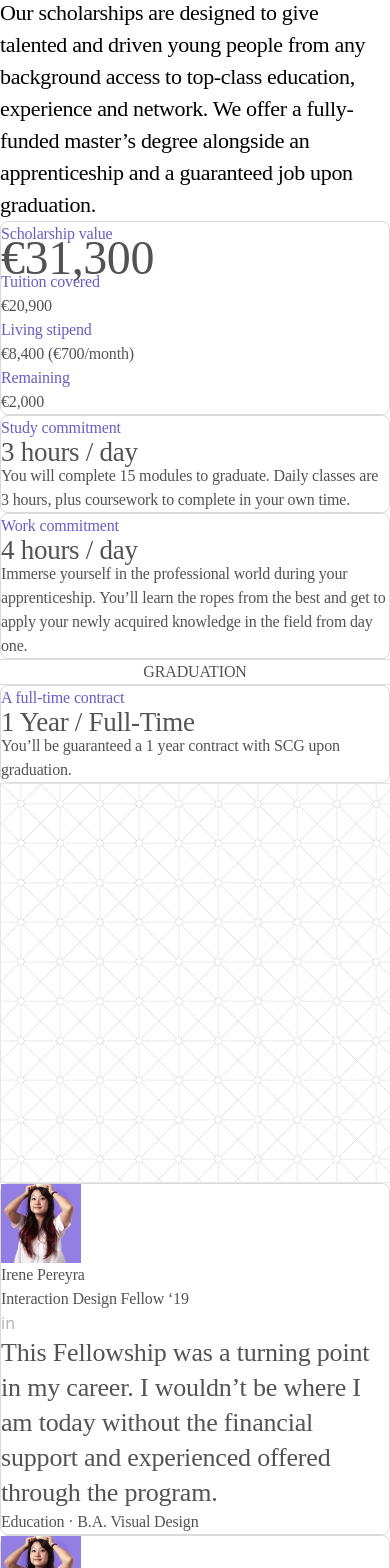
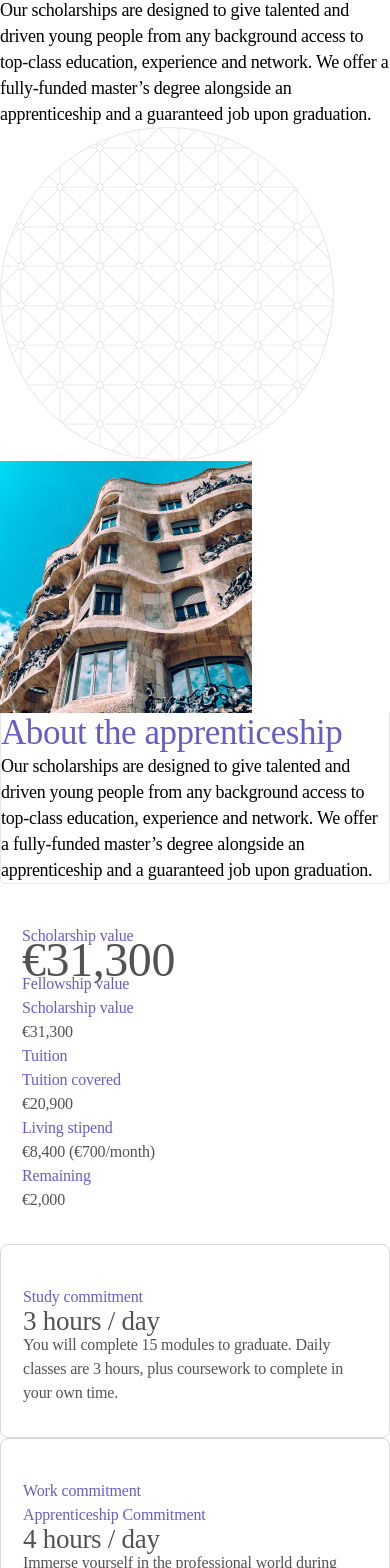
Before and after one commit to freddysae0/harbour-space, a Vue app: page / in a window 390 px wide. Shown: the part 2220-3788 px from the top of the page. Built offline with nearby package versions, Linux system fonts and the light colour scheme.

Commit message:
Making it a responsive component

```diff
--- a/src/sections/AboutSection.vue
+++ b/src/sections/AboutSection.vue
@@ -1,6 +1,9 @@
 <template>
   <section id="about" class="flex flex-col gap-[72px]">
-    <div id="about-description" class="flex justify-center gap-[119px]">
+    <div
+      id="about-description"
+      class="hidden lg:flex justify-center gap-[119px] px-[20px] sm:px-[30px] lg:px-[80px]"
+    >
       <div class="avatar w-fit flex justify-center">
         <div class="background-decoration">
           <img
@@ -21,40 +24,91 @@
         </p>
       </div>
     </div>
+    <!--
+      Mobile version
+     -->
+    <div
+      id="about-description"
+      class="relative lg:hidden w-full h-[401px] bg-primary flex justify-center"
+    >
+      <div class="background-decoration-mobile absolute"></div>
+      <div class="absolute -top-[126px] rounded-full overflow-hidden">
+        <img
+          class="w-[252px] h-[252px]"
+          :src="BuildingImg"
+          alt="One of our buildings"
+        />
+      </div>
+      <div
+        class="about-card bg-white w-[334px] -mt-[12px] pt-[179px] pb-[56px] px-[22px] flex flex-col gap-[32px]"
+      >
+        <h1 class="about-title-section">About the apprenticeship</h1>
+        <p class="about-text">
+          Our scholarships are designed to give talented and driven young people
+          from any background access to top-class education, experience and
+          network. We offer a fully-funded master’s degree alongside an
+          apprenticeship and a guaranteed job upon graduation.
+        </p>
+      </div>
+    </div>
 
-    <div id="about-cards" class="flex justify-center gap-10">
-      <div id="scholarship-value-card" class="card w-80 p-[40px] h-fit">
+    <div
+      id="about-cards"
+      class="flex flex-col mt-[88px] lg:mt-0 lg:flex-row items-center justify-center gap-10 px-[20px] sm:px-[30px] lg:px-[80px]"
+    >
+      <div
+        id="scholarship-value-card"
+        class="remove-border card padding w-80 p-[40px] h-fit -mb-[15px] lg:mb-0"
+      >
         <div>
-          <div class="flex flex-col gap-10 h-[279px] border-b-[1px]">
+          <div class="flex flex-col gap-10 h-[0px] lg:h-[279px] border-b">
             <h3 class="card-subtitle">Scholarship value</h3>
             <h1 class="final-price">€31,300</h1>
           </div>
         </div>
         <div class="h-[181px] flex flex-col justify-end">
           <div class="bg-white flex">
-            <div class="flex flex-col w-full gap-[23px]">
-              <div class="flex flex-col justify-center h-full min-h-[49px]">
-                <h3 class="card-subtitle">Tuition covered</h3>
-                <p class="card-text">€20,900</p>
+            <div class="flex flex-col w-full lg:w-[70%] gap-[23px]">
+              <div
+                class="flex lg:hidden flex-col justify-center h-full min-h-[49px]"
+              >
+                <h3 class="card-subtitle lg:hidden">Fellowship value</h3>
+                <h3 class="card-subtitle hidden lg:block">Scholarship value</h3>
+                <p class="card-text costs-text">€31,300</p>
               </div>
               <div class="flex flex-col justify-center h-full min-h-[49px]">
-                <h3 class="card-subtitle">Living stipend</h3>
-                <p class="card-text whitespace-nowrap">€8,400 (€700/month)</p>
+                <h3 class="card-subtitle lg:hidden">Tuition</h3>
+                <h3 class="card-subtitle hidden lg:block">Tuition covered</h3>
+                <p class="card-text costs-text">€20,900</p>
+              </div>
+              <div class="flex flex-col justify-center h-full min-h-[49px]">
+                <h3 class="capitalize lg:normal-case card-subtitle">
+                  Living stipend
+                </h3>
+                <p class="card-text costs-text">€8,400 (€700/month)</p>
               </div>
             </div>
-            <div class="flex flex-col w-full gap-[23px] ml-[8%]">
-              <div class="flex flex-col h-full min-h-[144px] pt-[6px]">
-                <h3 class="card-subtitle">Remaining</h3>
-                <p class="card-text">€2,000</p>
+            <div class="flex flex-col lg:w-[30%] w-full gap-[23px] ml-[8%]">
+              <div
+                class="flex flex-col h-full min-h-[144px] pt-[6px] justify-center lg:justify-normal"
+              >
+                <div>
+                  <h3 class="card-subtitle">Remaining</h3>
+                  <p class="costs-text card-text">€2,000</p>
+                </div>
               </div>
             </div>
           </div>
         </div>
       </div>
       <div class="w-fit h-fit flex flex-col gap-10">
-        <div class="flex gap-10">
-          <div class="card w-[320px] px-[24px] pt-[32px] flex flex-col gap-4">
-            <h3 class="card-title">Study commitment</h3>
+        <div class="flex flex-col lg:flex-row gap-10">
+          <div
+            class="card padding w-[320px] px-[24px] pb-[16px] pt-[32px] flex flex-col gap-4"
+          >
+            <h3 class="card-title capitalize lg:normal-case">
+              Study commitment
+            </h3>
             <p class="card-date">3 hours / day</p>
             <span class="card-line"></span>
             <p class="card-text">
@@ -63,9 +117,12 @@
             </p>
           </div>
           <div
-            class="card w-[320px] px-[24px] pt-[32px] pb-[16px] flex flex-col gap-4"
+            class="card padding w-[320px] px-[24px] pt-[32px] pb-[16px] flex flex-col gap-4"
           >
-            <h3 class="card-title">Work commitment</h3>
+            <h3 class="card-title hidden lg:block capitalize lg:normal-case">
+              Work commitment
+            </h3>
+            <h3 class="card-title lg:hidden">Apprenticeship Commitment</h3>
             <p class="card-date">4 hours / day</p>
             <span class="card-line"></span>
             <p class="card-text">
@@ -85,9 +142,11 @@
         <div>
           <div class="w-full">
             <div
-              class="card w-[680px] px-[24px] pt-[32px] pb-[16px] flex flex-col gap-4"
+              class="card padding w-[320px] lg:w-[680px] px-[24px] pt-[32px] pb-[16px] flex flex-col gap-4"
             >
-              <h3 class="card-title">A full-time contract</h3>
+              <h3 class="card-title capitalize lg:normal-case">
+                A full-time contract
+              </h3>
               <p class="card-date">1 Year / Full-Time</p>
               <span class="card-line"></span>
               <p class="card-text">
@@ -103,17 +162,44 @@
 
 <script>
 import YoungManImg from "@/assets/about/young-man.png";
+import BuildingImg from "@/assets/about/building.png";
 export default {
   name: "AboutSection",
   data: () => {
     return {
       YoungManImg,
+      BuildingImg,
     };
   },
 };
 </script>
 
 <style lang="scss" scoped>
+@import "@/variables";
+.padding {
+  @media (max-width: 1023px) {
+    padding-left: 22px;
+    padding-right: 22px;
+    padding-top: 40px;
+    padding-bottom: 32px;
+  }
+}
+
+.remove-border {
+  @media (max-width: 1023px) {
+    border: none;
+  }
+}
+.costs-text {
+  @media (max-width: 1023px) {
+    font-family: Apercu Pro;
+    font-size: 24px;
+    font-weight: 300;
+    line-height: 24px;
+    letter-spacing: -0.218px;
+    text-align: left;
+  }
+}
 .background-decoration {
   background-image: url("@/assets/hero/slab-background.png");
   background-size: 39.5px;
@@ -126,14 +212,50 @@
   align-items: center;
   border-radius: 70%;
 }
+.background-decoration-mobile {
+  background-image: url("@/assets/hero/slab-background.png");
+  background-size: 39.5px;
+  gap: 0px;
+  border: 1px solid #e6e6e6;
+  width: 334px;
+  height: 334px;
+  top: -167px;
+  z-index: -1;
+  justify-content: center;
+  align-items: center;
+  border-radius: 70%;
+}
+.about-title-section {
+  font-family: Apercu Pro;
+  font-size: 35px;
+  font-weight: 500;
+  line-height: 40px;
+  letter-spacing: -0.4375px;
+  text-align: left;
+  color: #685dc5;
+}
+.about-card {
+  background: #ffffff;
+  border-left: 1px solid #e6e6e6;
+  border-right: 1px solid #e6e6e6;
+  border-bottom: 1px solid #e6e6e6;
+  border-bottom-left-radius: 5px;
+  border-bottom-right-radius: 5px;
+  height: fit-content;
+}
+.about-text {
+  font-size: 18px;
+  font-weight: 300;
+  line-height: 26px;
+  letter-spacing: -0.27px;
+  text-align: left;
+  font-family: "Apercu Pro";
 
-.about-text {
-  font-family: "Apercu Pro";
-  font-size: 22px;
-  font-weight: 300;
-  line-height: 32px;
-  letter-spacing: -0.33px;
-  text-align: left;
+  @media (min-width: $lg) {
+    letter-spacing: -0.33px;
+    font-size: 22px;
+    line-height: 32px;
+  }
 }
 
 .card-title {
--- a/src/sections/TestimonialsSection.vue
+++ b/src/sections/TestimonialsSection.vue
@@ -13,20 +13,20 @@
       <div
         v-for="testimonial in testimonials"
         :key="testimonial.id"
-        class="testimonial-card card min-w-[800px] snap-center"
+        class="testimonial-card card min-w-[335px] lg:min-w-[800px] snap-center"
       >
         <div
-          class="h-[149px] pl-[41px] pr-[86px] flex justify-between items-center bg-white"
+          class="h-[149px] pl-[25px] lg:pl-[41px] pr-[29px] lg:pr-[86px] flex justify-between items-center bg-white"
         >
           <div class="w-fit flex items-center">
             <div
               id="testimonial-avatar-box"
-              class="flex items-center w-[80px] h-[80px] overflow-hidden rounded-full"
+              class="flex items-center w-[48px] h-[48px] lg:w-[80px] lg:h-[80px] overflow-hidden rounded-full"
               ref="avatarBox"
             >
               <img
                 id="testimonial-avatar"
-                class="rounded-full w-[80px] h-[80px]"
+                class="rounded-full w-[48px] h-[48px] lg:w-[80px] lg:h-[80px]"
                 :src="IreneAvatar"
                 ref="avatarImg"
                 alt="Testimonial avatar"
@@ -36,7 +36,10 @@
             <div class="h-full ml-[21px] flex flex-col justify-center">
               <div class="testimonial-name"><span>Irene Pereyra</span></div>
               <div class="testimonial-job -mt-[3px]">
-                <span> Interaction Design Fellow ‘19</span>
+                <span class="hidden lg:block">
+                  Interaction Design Fellow ‘19</span
+                >
+                <span class="lg:hidden"> Research Lead, SCG</span>
               </div>
             </div>
           </div>
@@ -66,17 +69,39 @@
         </div>
       </div>
     </div>
+
+    <!-- PREVIOUS AND NEXT BUTTONS -->
+    <div
+      class="flex lg:hidden h-24 justify-end pr-[21px] sm:pr-[30px] md:pr-[50px]"
+    >
+      <div class="w-fit h-full flex gap-2 items-center">
+        <button
+          class="w-[48px] h-[48px] rounded-full border border-border flex justify-center items-center hover:animate-pulse"
+          @click="scrollTestimonialsLeft"
+        >
+          <img class="rotate-90 transition-all" :src="ArrowImg" alt="" />
+        </button>
+        <button
+          class="w-[48px] h-[48px] rounded-full border border-border flex justify-center items-center hover:animate-pulse"
+          @click="scrollTestimonialsRigth"
+        >
+          <img class="-rotate-90 transition-all" :src="ArrowImg" alt="" />
+        </button>
+      </div>
+    </div>
   </section>
 </template>
 
 <script>
 import IreneAvatar from "@/assets/testimonials/irene-avatar.png";
 import LinkedinImg from "@/assets/testimonials/linkedin.png";
+import ArrowImg from "@/assets/ui/arrow.png";
 export default {
   data: () => {
     return {
       IreneAvatar,
       LinkedinImg,
+      ArrowImg,
       testimonials: [0, 1, 2, 3, 4, 5, 6, 7, 8],
       scrollTimeout: null,
     };
@@ -90,12 +115,18 @@
           (window.innerWidth || document.documentElement.clientWidth)
       );
     },
-    scrollTestimonials() {
+    relocateScroll() {
       if (this.$refs.testimonialsContainer.scrollLeft < 1000) {
         this.$refs.testimonialsContainer.scrollLeft += 1000;
       }
 
       this.$refs.testimonialsContainer.scrollLeft = 1000;
+    },
+    scrollTestimonialsRigth() {
+      this.$refs.testimonialsContainer.scrollLeft += 200;
+    },
+    scrollTestimonialsLeft() {
+      this.$refs.testimonialsContainer.scrollLeft -= 200;
     },
     handleScroll() {
       // Clean the previous timer if exists
@@ -118,12 +149,13 @@
     },
   },
   mounted() {
-    this.scrollTestimonials();
+    this.relocateScroll();
   },
 };
 </script>
 
 <style lang="scss" scoped>
+@import "@/variables";
 .linkedin-icon {
   cursor: pointer;
   transition: all 0.2s;
@@ -142,30 +174,53 @@
 
 .background-decoration {
   top: 0px;
-  background-image: url("@/assets/hero/slab-background.png");
+  background: url("@/assets/hero/slab-background.png");
   background-size: 39.5px;
+  background-color: var(--primary);
+  background-blend-mode: multiply;
   gap: 0px;
   border: 1px solid #e6e6e6;
   width: 1120px;
-  height: 400px;
+  height: 257px;
   z-index: -1;
+
+  @media (min-width: $lg) {
+    height: 400px;
+  }
 }
 
 .textimonials-container {
   scroll-snap-type: x mandatory;
+  scroll-behavior: smooth;
+
+  // Hiding the scrollbar in:
+  // Firefox
+  scrollbar-width: none;
+  // Internet Explorer, Edge
+  -ms-overflow-style: none;
+  // Webkit -> Chrome, Safari
+  &::-webkit-scrollbar {
+    display: none;
+  }
 }
 .testimonial-card {
   scroll-snap-align: center;
 }
 
 .testimonial-name {
-  font-family: "Apercu Pro";
   font-size: 16px;
   font-weight: 500;
-  line-height: 24px;
-  letter-spacing: -0.145454540848732px;
+  line-height: 22px;
+  letter-spacing: -0.16px;
   text-align: left;
-  color: #535353;
+  color: #685dc5;
+
+  font-family: "Apercu Pro";
+  @media (min-width: $lg) {
+    line-height: 24px;
+    letter-spacing: -0.145px;
+    color: #535353;
+  }
 }
 .testimonial-job {
   font-family: Apercu Pro;
@@ -179,12 +234,20 @@
 
 .testimonial-content {
   font-family: Apercu Pro;
-  font-size: 26px;
+  font-size: 24px;
   font-weight: 300;
-  line-height: 35px;
-  letter-spacing: -0.18571428954601288px;
+  line-height: 29px;
+  letter-spacing: -0.218px;
   text-align: left;
   color: #535353;
+  padding-right: 25px;
+  padding-left: 25px;
+
+  @media (min-width: $lg) {
+    line-height: 35px;
+    letter-spacing: -0.185px;
+    font-size: 26px;
+  }
 }
 
 .testimonial-category {
@@ -194,6 +257,9 @@
   line-height: 24px;
   letter-spacing: -0.1599999964237213px;
   text-align: left;
+
   color: #535353;
+  padding-left: 25px;
+  padding-right: 25px;
 }
 </style>
```
Also changed, not shown: src/components/faq/ExpandFAQ.vue (+13 -4 lines), src/components/ui/SelectUi.vue (+14 -21 lines), src/sections/FAQSection.vue (+130 -50 lines), src/assets/about/building.png (added).
